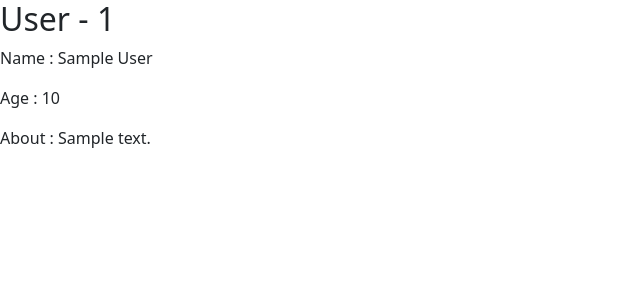
After one commit to tushar0i/flask_test, a Flask app: page /details/1 in a window 1280 px wide. The commit adds this page. Shown: the top 300 px of the page, without its empty margins (0-640 px from the left). Run offline with Flask 3, Linux system fonts and the light colour scheme; tables that the repository leaves empty hold one stand-in row (values such as "Sample post").

Commit message:
adding user details page

```diff
--- a/app.py
+++ b/app.py
@@ -331,5 +331,11 @@ def deleteuser(id):
         user = User.query.all()
         return render_template('users.html',user=user)
 
+@app.route('/details/<id>')
+def userdetails(id):
+    user = User.query.filter(User.id == id).first()
+
+    return render_template("userdetails.html",user=user)
+
 if __name__  == '__main__':
-    app.run(host='127.0.0.1',port=9892,debug=True)
+    app.run(host='0.0.0.0',debug=True)
--- /dev/null
+++ b/templates/userdetails.html
@@ -0,0 +1,11 @@
+{%extends 'base.html'%}
+{%block title%}User-details{%endblock%}
+
+{%block content%}
+<div>
+    <h2>User - {{ user.id }}</h2>
+    <p>Name : {{ user.name }} </p>
+    <p>Age : {{ user.age }} </p>
+    <p>About : {{ user.about }} </p>
+</div>
+{%endblock%}
```
Also changed, not shown: templates/users.html (+4 -4 lines).
